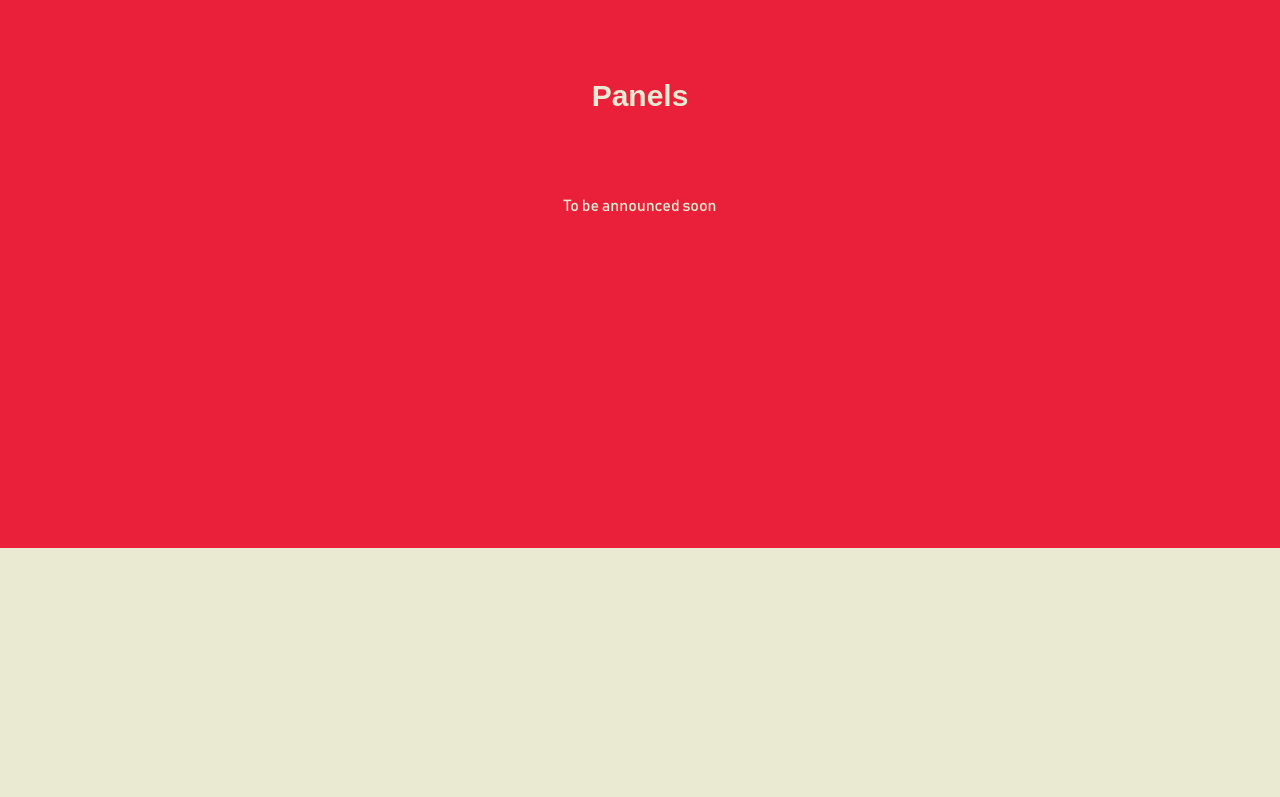
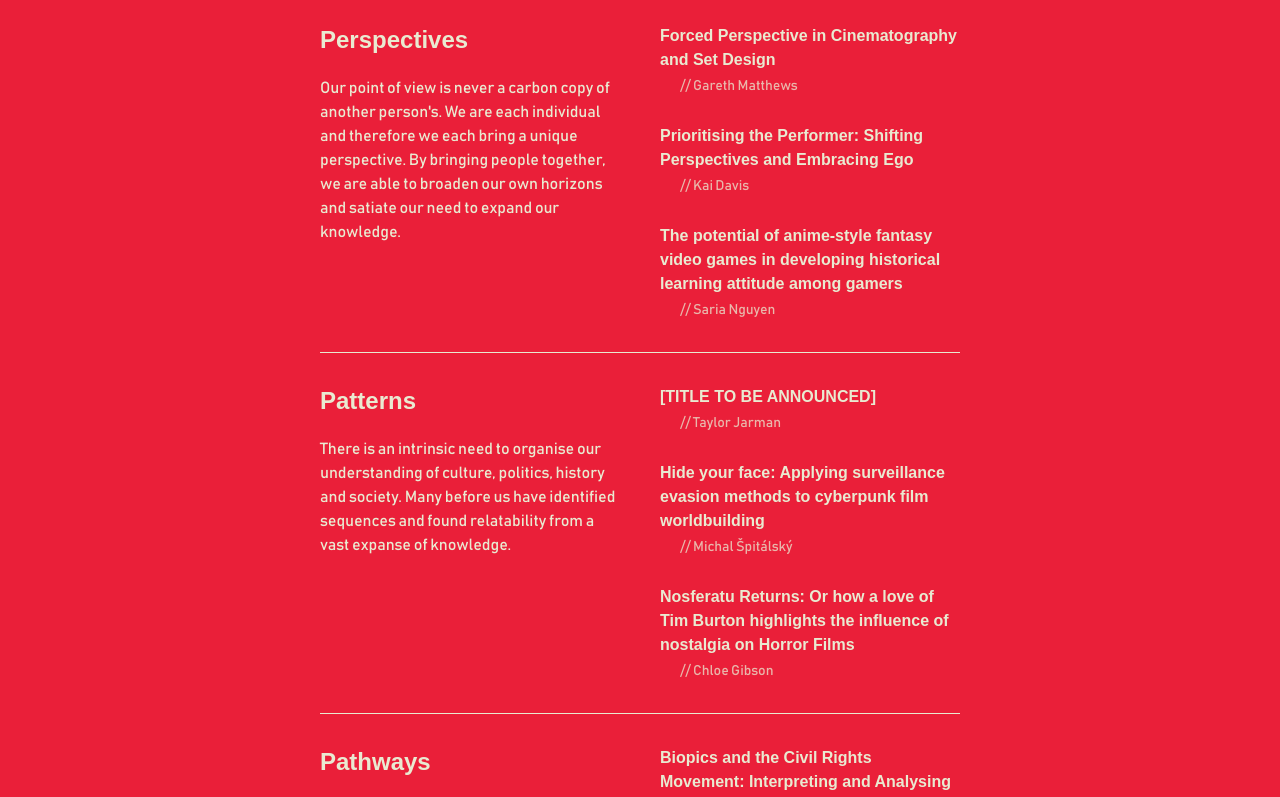
Before and after one commit to Lossmeril/perspectives-patterns-pathways, a Next.js app: page / in a window 1280 px wide. Shown: the part 2580-3377 px from the top of the page. Built offline with nearby package versions, Linux system fonts and the light colour scheme; a web font is replaced by a local one.

Commit message:
feat: added panels

```diff
--- a/app/page.tsx
+++ b/app/page.tsx
@@ -4,6 +4,7 @@ import HeroBanner from "@/components/heroBanner";
 
 import SpeakerBox from "@/components/speakerBox";
 import { instagram, linkedin, ticketsLink } from "@/datasets/links";
+import { panels } from "@/datasets/panels";
 import { speakers } from "@/datasets/speakers";
 import Link from "next/link";
 import { useState, useEffect } from "react";
@@ -68,12 +69,46 @@ const HomePage = () => {
       </section>
       <section
         id="panels"
-        className="w-full min-h-screen py-[64px] bg-red flex flex-col justify-center items-center text-beige"
+        className="w-full min-h-screen py-[64px] pt-[128px] bg-red flex flex-col justify-center items-center text-beige"
       >
         <h2 className="text-center text-xl lg:text-3xl mb-10 lg:mb-20">
           Panels
         </h2>
-        <p>To be announced soon</p>
+        <div className="w-full md:w-3/4 lg:w-1/2 mx-auto flex flex-col">
+          {panels.map((panel, i) => (
+            <div
+              key={panel.name}
+              className="w-full flex flex-row flex-nowrap gap-10 py-8 "
+              style={{ borderTop: i > 0 ? "1px solid var(--beige)" : "none" }}
+            >
+              <div className="w-1/2 flex flex-col gap-5">
+                <h3 className="text-xl lg:text-2xl text-left">{panel.name}</h3>
+                <p className="text-left">{panel.desc}</p>
+              </div>
+              <div className="w-1/2 flex flex-col gap-7">
+                {panel.speakers.map((speaker) => (
+                  <Link
+                    key={speaker.speaker.id}
+                    href={"/speaker/" + speaker.speaker.id}
+                    className="transition-all duration-300 hover:translate-x-2 hover:text-black"
+                  >
+                    <div className="flex flex-col gap-1">
+                      <h4 className="text-md speaker">
+                        {speaker.speaker.paper?.title +
+                          (speaker.speaker.paper?.subtitle
+                            ? ": " + speaker.speaker.paper?.subtitle
+                            : "")}
+                      </h4>
+                      <p className="text-left text-sm ml-5 opacity-75">
+                        {"// " + speaker.speaker.name}
+                      </p>
+                    </div>
+                  </Link>
+                ))}
+              </div>
+            </div>
+          ))}
+        </div>
       </section>
       <section
         id="contact"
--- a/app/speaker/[id]/page.tsx
+++ b/app/speaker/[id]/page.tsx
@@ -50,7 +50,7 @@ export default async function SpeakerPage({
           {speaker?.name}
         </h1>
       </div>
-      <div className=" text-center px-10 w-full md:w-3/4 lg:w-1/2 mx-auto">
+      <div className="text-center px-10 w-full md:w-3/4 lg:w-1/2 mx-auto">
         <p className="mb-10">{speaker?.name.split(" ")[0] + "'s paper"}</p>
         <h2 className="bahnschrift text-center text-3xl">
           {speaker?.paper
--- /dev/null
+++ b/datasets/panels.tsx
@@ -0,0 +1,39 @@
+import { Speaker, speakers } from "./speakers";
+
+export type Panel = {
+  name: string;
+  desc: string;
+  timeStart?: string;
+  timeEnd?: string;
+  speakers: { speaker: Speaker; timeStart?: string; timeEnd?: string }[];
+};
+
+export const panels: Panel[] = [
+  {
+    name: "Perspectives",
+    desc: "Our point of view is never a carbon copy of another person's. We are each individual and therefore we each bring a unique perspective. By bringing people together, we are able to broaden our own horizons and satiate our need to expand our knowledge.",
+    speakers: [
+      { speaker: speakers[6] },
+      { speaker: speakers[0] },
+      { speaker: speakers[7] },
+    ],
+  },
+  {
+    name: "Patterns",
+    desc: "There is an intrinsic need to organise our understanding of culture, politics, history and society. Many before us have identified sequences and found relatability from a vast expanse of knowledge.",
+    speakers: [
+      { speaker: speakers[5] },
+      { speaker: speakers[9] },
+      { speaker: speakers[2] },
+    ],
+  },
+  {
+    name: "Pathways",
+    desc: "We have come a long way and we are following in the footsteps of others. Interdisciplinarity is a natural byproduct of academic research, especially research that is not confined to strict disciplinary borders. Yet, there is one question we must always consider: where will the path take us next?",
+    speakers: [
+      { speaker: speakers[3] },
+      { speaker: speakers[1] },
+      { speaker: speakers[4] },
+    ],
+  },
+];
```
